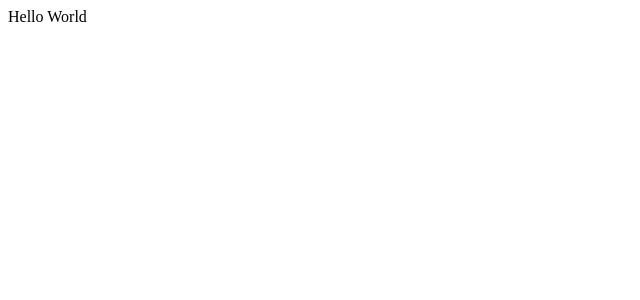
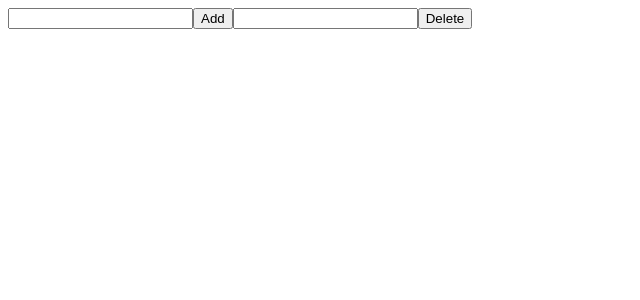
Before and after one commit to thallenk/githubproject, a React (Create React App) app: page / in a window 1280 px wide. Shown: the top 300 px of the page, without its empty margins (0-640 px from the left). Built offline with nearby package versions, Linux system fonts and the light colour scheme.

Commit message:
add store config

```diff
--- a/package.json
+++ b/package.json
@@ -3,12 +3,18 @@
   "version": "0.1.0",
   "private": true,
   "dependencies": {
+    "@reduxjs/toolkit": "^1.6.2",
     "@testing-library/jest-dom": "^5.14.1",
     "@testing-library/react": "^11.2.7",
     "@testing-library/user-event": "^12.8.3",
     "react": "^17.0.2",
     "react-dom": "^17.0.2",
+    "react-redux": "^7.2.5",
+    "react-router": "^5.2.1",
+    "react-router-dom": "^5.3.0",
     "react-scripts": "4.0.3",
+    "redux": "^4.1.1",
+    "styled-components": "^5.3.1",
     "web-vitals": "^1.1.2"
   },
   "scripts": {
--- a/src/App.js
+++ b/src/App.js
@@ -1,9 +1,59 @@
+import { useState } from "react";
+import { useDispatch, useSelector } from "react-redux";
+import { fetchRepo, listRepositories, deleteRepo } from "./store/repositoriesStore";
+
+
 
 
 function App() {
+
+  const dispatch = useDispatch()
+
+  const [repository, setRepository] = useState('')
+  const [deleteRepos, setDeleteRepo] = useState('')
+
+
+  function handleAdd() {
+    dispatch(fetchRepo(repository))
+  }
+
+
+  const  data  = useSelector(listRepositories)
+  console.log('lista',data)
+
+  var dataSort = data.reduceRight(function(arr, last, index, coll){
+    return (arr = arr.concat(last))
+  }, [])
+  console.log('dataSort',dataSort)
+
+  function handleDelete() {
+    const deleted = data.filter((data) => data.full_name === deleteRepos.toString)
+    console.log(deleted)
+    dispatch(deleteRepo(deleted))
+  }
   return (
     <div className="App">
-      Hello World
+      <input
+      type='text'
+      value={repository}
+      onChange={e => setRepository(e.target.value)}
+      />
+      <button
+      onClick={handleAdd}>
+        Add
+      </button>
+      <input
+      type='text'
+      value={deleteRepos}
+      onChange={e => setDeleteRepo(e.target.value)}
+      />
+      <button
+      onClick={handleDelete}>
+        Delete
+      </button>
+      {/* <ul>
+        {repositories.map(repo => <li>repo</li>)}
+      </ul> */}
     </div>
   );
 }
--- a/src/index.js
+++ b/src/index.js
@@ -1,11 +1,14 @@
 import React from 'react';
 import ReactDOM from 'react-dom';
+import { Provider } from 'react-redux';
 import App from './App';
-
+import store from './store/configureStore';
 
 ReactDOM.render(
   <React.StrictMode>
-    <App />
+    <Provider store={store}>
+      <App />
+    </Provider>
   </React.StrictMode>,
-  document.getElementById('root')
+  document.getElementById('root'),
 );
--- /dev/null
+++ b/src/store/configureStore.js
@@ -0,0 +1,14 @@
+import {
+    combineReducers,
+    configureStore,
+    getDefaultMiddleware
+  } from '@reduxjs/toolkit';
+  import repo from './repositoriesStore';
+  import logger from './middleware/logger';
+
+  const middleware = [...getDefaultMiddleware(), logger];
+
+  const reducer = combineReducers({  repo });
+  const store = configureStore({ reducer, middleware });
+
+  export default store;
--- /dev/null
+++ b/src/store/middleware/logger.js
@@ -0,0 +1,7 @@
+const logger = (store) => (next) => (action) => {
+    const result = next(action);
+    console.log(result);
+    return result;
+  };
+
+  export default logger;
--- /dev/null
+++ b/src/store/repositoriesStore.js
@@ -0,0 +1,52 @@
+import { createSlice } from '@reduxjs/toolkit';
+
+const slice = createSlice({
+  name: 'repo',
+  initialState: {
+    loading: false,
+    data: [],
+    error: null,
+  },
+  reducers: {
+    fetchStarted(state) {
+      state.loading = true;
+    },
+    fetchSuccess(state, action) {
+      state.loading = false;
+      state.error = null;
+      state.data.push(action.payload);
+
+    },
+    fetchError(state, action) {
+      state.loading = false;
+      state.data = null;
+      state.error = action.payload;
+    },
+    deleteRepo(state, action) {
+        state.loading = false;
+        state.data.splice(state.data.indexOf(action.payload),1);
+        state.error = false;
+    }
+  },
+});
+
+export const { fetchStarted, fetchSuccess, fetchError, deleteRepo } = slice.actions;
+export const fetchRepo = (repository) => async (dispatch) => {
+  try {
+    dispatch(fetchStarted());
+    const response = await fetch(
+        `https://api.github.com/repos/${repository}`,
+      {
+        cache: 'no-store',
+      },
+    );
+    const data = await response.json();
+    console.log('repo',data)
+    dispatch(fetchSuccess(data));
+  } catch (error) {
+    dispatch(fetchError(error.message));
+  }
+};
+
+export const listRepositories = (state) => state.repo.data
+export default slice.reducer;
```
Also changed, not shown: 1 other file (tests, documents, lock files or other folders).
